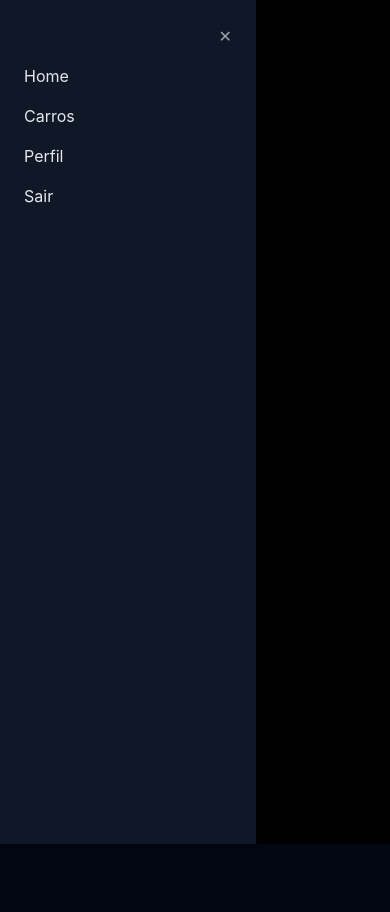
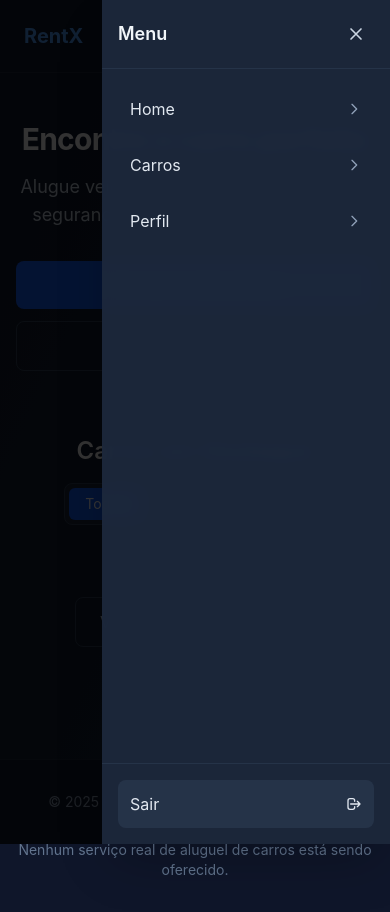
Before and after one commit to cirosardinha/rentx-angular, an Angular app: page / in a window 390 px wide. Before the commit the page ends 844 px from the top, so only its background shows below. Built offline with nearby package versions, Linux system fonts and the light colour scheme; no server answers.

Commit message:
refactor: restyle cars-page, home-page and header

```diff
--- a/src/app/features/cars/pages/cars-page/cars-page.html
+++ b/src/app/features/cars/pages/cars-page/cars-page.html
@@ -1,13 +1,23 @@
-<app-header></app-header>
-<div class="container mx-auto px-6 py-10">
+<div class="min-h-screen">
+  <app-header></app-header>
 
-  <h2 class="text-3xl font-bold mb-8 text-center text-orange-400">Carros Disponíveis</h2>
+  <div class="container mx-auto px-4 sm:px-6 py-12">
+    <div class="text-center mb-12">
+      <h2 class="text-3xl md:text-4xl font-bold text-white mb-3">Carros Disponíveis</h2>
+      <p class="text-slate-400">Encontre o veículo perfeito para sua próxima aventura</p>
+    </div>
 
-  <div class="grid grid-cols-1 sm:grid-cols-2 md:grid-cols-3 gap-8">
-    @for(car of cars$ | async; track car.id){
-    <app-car-card [car]="car"></app-car-card>
-    }@empty {
-    <p class="text-center text-gray-400">Nenhum carro disponível</p>
-    }
+    <div class="grid grid-cols-1 sm:grid-cols-2 lg:grid-cols-3 gap-6">
+      @for(car of cars$ | async; track car.id){
+        <app-car-card [car]="car"></app-car-card>
+      }@empty {
+        <div class="col-span-full flex flex-col items-center justify-center py-16">
+          <svg class="w-16 h-16 text-slate-600 mb-4" fill="none" stroke="currentColor" viewBox="0 0 24 24">
+            <path stroke-linecap="round" stroke-linejoin="round" stroke-width="2" d="M9 12h6m-6 4h6m2 5H7a2 2 0 01-2-2V5a2 2 0 012-2h5.586a1 1 0 01.707.293l5.414 5.414a1 1 0 01.293.707V19a2 2 0 01-2 2z" />
+          </svg>
+          <p class="text-slate-400 text-lg">Nenhum carro disponível no momento</p>
+        </div>
+      }
+    </div>
   </div>
 </div>
--- a/src/app/features/home/pages/home-page/home-page.html
+++ b/src/app/features/home/pages/home-page/home-page.html
@@ -1,35 +1,63 @@
-<div class="bg-gray-950 text-gray-200 min-h-screen flex flex-col">
+<div class="min-h-screen flex flex-col text-slate-100">
   <app-header></app-header>
 
-  <main class="flex-1 container mx-auto px-6 py-10">
-
-    <section class="text-center mb-10">
-      <h2 class="text-3xl md:text-4xl font-bold mb-4">
-        Encontre o carro perfeito para a sua próxima viagem
-      </h2>
-      <p class="text-gray-400 max-w-xl mx-auto">
-        Alugue veículos de forma rápida, prática e segura. Seu carro ideal
-        está a apenas alguns cliques de distância.
+  <main class="flex-1 container mx-auto px-4 py-12">
+    <section class="text-center mb-16 max-w-3xl mx-auto">
+      <h1 class="text-3xl md:text-4xl font-bold tracking-tight mb-4 text-white">
+        Encontre o carro perfeito
+      </h1>
+      <p class="text-lg text-slate-300 mb-8">
+        Alugue veículos premium com conforto e segurança para sua próxima aventura.
       </p>
-      <button
-        class="mt-6 px-6 py-3 bg-orange-400 hover:bg-orange-500 text-white cursor-pointer font-semibold rounded-lg transition-colors"
-        routerLink="/cars">
-        Ver carros disponíveis
-      </button>
+      <div class="flex flex-col sm:flex-row justify-center gap-3">
+        <button
+          class="px-6 py-3 bg-blue-600 hover:bg-blue-700 text-white font-medium rounded-lg cursor-pointer transition-colors focus-visible:outline-none focus-visible:ring-2 focus-visible:ring-blue-500 focus-visible:ring-offset-2 focus-visible:ring-offset-slate-900"
+          routerLink="/cars">
+          Ver carros disponíveis
+        </button>
+        <button
+          class="px-6 py-3 border border-slate-700 hover:bg-slate-800 text-slate-200 font-medium rounded-lg cursor-pointer transition-colors focus-visible:outline-none focus-visible:ring-2 focus-visible:ring-blue-500 focus-visible:ring-offset-2 focus-visible:ring-offset-slate-900">
+          Saiba mais
+        </button>
+      </div>
     </section>
 
-    <section class="mt-10">
-      <h3 class="text-xl font-semibold mb-6">Carros em destaque</h3>
-      <div class="grid grid-cols-1 sm:grid-cols-2 md:grid-cols-3 gap-6">
+    <section class="mb-16">
+      <div class="flex flex-col md:flex-row justify-between items-center mb-8">
+        <h2 class="text-2xl font-semibold text-white">Carros em Destaque</h2>
+        <div class="flex items-center space-x-2 bg-slate-800 p-1 rounded-lg border border-slate-700 mt-4 md:mt-0">
+          <button
+            class="px-4 py-1.5 text-sm rounded-md bg-blue-600 hover:bg-blue-700 text-white cursor-pointer transition-colors">Todos</button>
+          <button
+            class="px-4 py-1.5 text-sm text-slate-400 hover:text-white cursor-pointer transition-colors">Esportivos</button>
+          <button
+            class="px-4 py-1.5 text-sm text-slate-400 hover:text-white cursor-pointer transition-colors">SUV</button>
+        </div>
+      </div>
+
+      <div class="grid grid-cols-1 sm:grid-cols-2 lg:grid-cols-3 gap-6">
         @for(car of (cars$ | async)?.slice(0, 3); track car.id) {
         <app-car-card [car]="car"></app-car-card>
         }
       </div>
+
+      <div class="mt-10 text-center">
+        <button routerLink="/cars"
+          class="inline-flex items-center px-6 py-3 border border-slate-700 text-slate-300 hover:bg-slate-800/50 rounded-lg cursor-pointer transition-colors group">
+          Ver todos os veículos
+          <svg xmlns="http://www.w3.org/2000/svg" class="h-5 w-5 ml-2 group-hover:translate-x-1 transition-transform"
+            fill="none" viewBox="0 0 24 24" stroke="currentColor">
+            <path stroke-linecap="round" stroke-linejoin="round" stroke-width="2" d="M14 5l7 7m0 0l-7 7m7-7H3" />
+          </svg>
+        </button>
+      </div>
     </section>
-
   </main>
 
-  <footer class="bg-gray-900 border-t border-gray-800 text-center py-4 text-gray-500 text-sm">
-    © 2025 RentX — Projeto fictício para fins de aprendizado. Nenhum serviço real de aluguel de carros está sendo
-    oferecido.
+  <footer class="bg-slate-900/80 border-t border-slate-800 py-8">
+    <div class="container mx-auto px-4 text-center text-slate-400 text-sm">
+      <p>© 2025 RentX — Projeto fictício para fins de aprendizado.</p>
+      <p class="mt-2 text-slate-500">Nenhum serviço real de aluguel de carros está sendo oferecido.</p>
+    </div>
   </footer>
+</div>
--- a/src/app/shared/components/header/header.html
+++ b/src/app/shared/components/header/header.html
@@ -1,33 +1,85 @@
-<header class="bg-gray-900 border-b border-gray-800 text-gray-200 relative z-50">
+<header class="bg-slate-900 border-b border-slate-800 text-slate-100 relative z-50">
   <div class="container mx-auto flex justify-between items-center px-6 py-4">
-    <h1 class="text-xl font-bold text-orange-400">RentX</h1>
+    <h1 class="text-xl font-bold text-blue-400">RentX</h1>
 
     <nav class="hidden md:flex space-x-6 items-center">
-      <a routerLink="/" class="hover:text-orange-400 transition-colors">Home</a>
-      <a routerLink="/cars" class="hover:text-orange-400 transition-colors">Carros</a>
-      <a routerLink="/profile" class="hover:text-orange-400 transition-colors">Perfil</a>
-      <button (click)="logout()" class="hover:text-orange-400 transition-colors">Sair</button>
+      <a routerLink="/" routerLinkActive="text-blue-400 font-medium" [routerLinkActiveOptions]="{exact: true}"
+        class="hover:text-blue-400 transition-colors">Home</a>
+      <a routerLink="/cars" routerLinkActive="text-blue-400 font-medium"
+        class="hover:text-blue-400 transition-colors">Carros</a>
+      <a routerLink="/profile" routerLinkActive="text-blue-400 font-medium"
+        class="hover:text-blue-400 transition-colors">Perfil</a>
+      <button (click)="logout()" class="hover:text-blue-400 cursor-pointer transition-colors">Sair</button>
     </nav>
 
-    <button class="md:hidden" (click)="toggleSidebar()">
-      <svg class="w-6 h-6 text-orange-400" fill="none" stroke="currentColor" viewBox="0 0 24 24">
+    <button class="md:hidden p-2 rounded-lg hover:bg-slate-800 transition-colors" (click)="toggleSidebar()"
+      aria-label="Menu">
+      <svg class="w-6 h-6 text-blue-400" fill="none" stroke="currentColor" viewBox="0 0 24 24">
         <path stroke-linecap="round" stroke-linejoin="round" stroke-width="2" d="M4 6h16M4 12h16M4 18h16" />
       </svg>
     </button>
   </div>
 
-  <div class="fixed md:hidden inset-0 bg-black z-40 transition-opacity duration-300" [class.opacity-0]="!isSidebarOpen"
-    [class.opacity-90]="isSidebarOpen" [class.pointer-events-none]="!isSidebarOpen" (click)="toggleSidebar()"></div>
+  <div class="fixed inset-0 bg-black/80 z-40 transition-opacity duration-300 ease-in-out md:hidden"
+    [class.opacity-100]="isSidebarOpen" [class.opacity-0]="!isSidebarOpen" [class.pointer-events-auto]="isSidebarOpen"
+    [class.pointer-events-none]="!isSidebarOpen" (click)="toggleSidebar()">
+  </div>
 
+  <!-- Mobile Sidebar -->
   <div
-    class="fixed md:hidden top-0 left-0 w-64 h-full bg-gray-900 shadow-lg z-50 p-6 flex flex-col space-y-4 transform transition-transform duration-500 ease-in-out"
-    [class.translate-x-0]="isSidebarOpen" [class.-translate-x-full]="!isSidebarOpen">
-    <button class="self-end text-gray-400 hover:text-orange-400">
-      ✕
-    </button>
-    <a routerLink="/" (click)="toggleSidebar()" class="hover:text-orange-400 transition-colors">Home</a>
-    <a routerLink="/cars" (click)="toggleSidebar()" class="hover:text-orange-400 transition-colors">Carros</a>
-    <a routerLink="/profile" (click)="toggleSidebar()" class="hover:text-orange-400 transition-colors">Perfil</a>
-    <button (click)="logout(); toggleSidebar()" class="hover:text-orange-400 transition-colors text-left">Sair</button>
+    class="fixed top-0 right-0 h-full w-72 bg-slate-800/95 backdrop-blur-sm z-50 transform transition-all duration-300 ease-in-out md:hidden shadow-2xl"
+    [class.translate-x-0]="isSidebarOpen" [class.translate-x-full]="!isSidebarOpen">
+
+    <div class="h-full flex flex-col">
+      <div class="flex justify-between items-center p-4 border-b border-slate-700/50">
+        <h2 class="text-lg font-semibold text-slate-100">Menu</h2>
+        <button (click)="toggleSidebar()" class="p-2 rounded-full hover:bg-slate-700/50 transition-colors"
+          aria-label="Fechar menu">
+          <svg class="w-5 h-5 text-slate-300" fill="none" stroke="currentColor" viewBox="0 0 24 24">
+            <path stroke-linecap="round" stroke-linejoin="round" stroke-width="2" d="M6 18L18 6M6 6l12 12" />
+          </svg>
+        </button>
+      </div>
+
+      <nav class="flex-1 p-4 space-y-2 overflow-y-auto">
+        <a routerLink="/" (click)="toggleSidebar()"
+          class="flex items-center p-3 rounded-lg hover:bg-slate-700/50 text-slate-200 transition-colors group">
+          <span class="flex-1">Home</span>
+          <svg class="w-4 h-4 text-slate-400 group-hover:text-blue-400 transition-colors" fill="none"
+            stroke="currentColor" viewBox="0 0 24 24">
+            <path stroke-linecap="round" stroke-linejoin="round" stroke-width="2" d="M9 5l7 7-7 7" />
+          </svg>
+        </a>
+
+        <a routerLink="/cars" (click)="toggleSidebar()"
+          class="flex items-center p-3 rounded-lg hover:bg-slate-700/50 text-slate-200 transition-colors group">
+          <span class="flex-1">Carros</span>
+          <svg class="w-4 h-4 text-slate-400 group-hover:text-blue-400 transition-colors" fill="none"
+            stroke="currentColor" viewBox="0 0 24 24">
+            <path stroke-linecap="round" stroke-linejoin="round" stroke-width="2" d="M9 5l7 7-7 7" />
+          </svg>
+        </a>
+
+        <a routerLink="/profile" (click)="toggleSidebar()"
+          class="flex items-center p-3 rounded-lg hover:bg-slate-700/50 text-slate-200 transition-colors group">
+          <span class="flex-1">Perfil</span>
+          <svg class="w-4 h-4 text-slate-400 group-hover:text-blue-400 transition-colors" fill="none"
+            stroke="currentColor" viewBox="0 0 24 24">
+            <path stroke-linecap="round" stroke-linejoin="round" stroke-width="2" d="M9 5l7 7-7 7" />
+          </svg>
+        </a>
+      </nav>
+
+      <div class="p-4 border-t border-slate-700/50">
+        <button (click)="logout(); toggleSidebar()"
+          class="w-full flex items-center justify-between p-3 rounded-lg bg-slate-700/50 hover:bg-slate-700 text-slate-200 transition-colors">
+          <span>Sair</span>
+          <svg class="w-4 h-4" fill="none" stroke="currentColor" viewBox="0 0 24 24">
+            <path stroke-linecap="round" stroke-linejoin="round" stroke-width="2"
+              d="M17 16l4-4m0 0l-4-4m4 4H7m6 4v1a3 3 0 01-3 3H6a3 3 0 01-3-3V7a3 3 0 013-3h4a3 3 0 013 3v1" />
+          </svg>
+        </button>
+      </div>
+    </div>
   </div>
 </header>
--- a/src/styles.css
+++ b/src/styles.css
@@ -1,11 +1,15 @@
 @import "tailwindcss";
 
-html,
-body {
-  height: 100%;
+html {
+  @apply h-full m-0 p-0;
 }
 
 body {
-  @apply bg-gray-950;
+  @apply bg-slate-900 m-0 p-0 min-h-screen;
   font-family: "Inter", sans-serif;
 }
+
+body::before {
+  content: '';
+  @apply fixed top-0 left-0 w-full h-full bg-gradient-to-br from-slate-900 to-slate-800 -z-10;
+}
```
